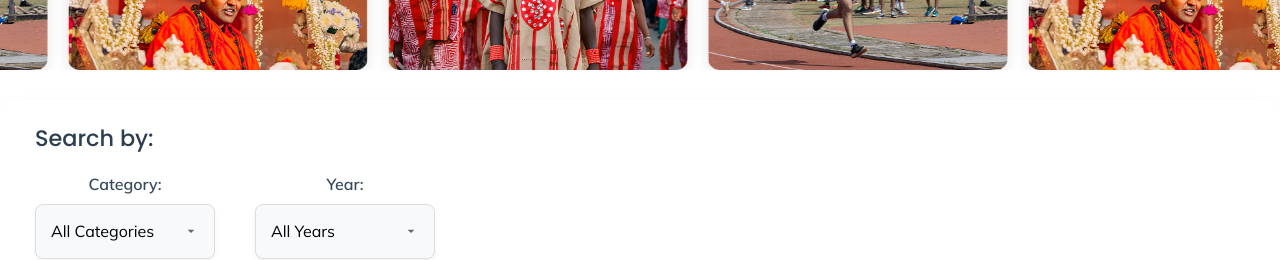
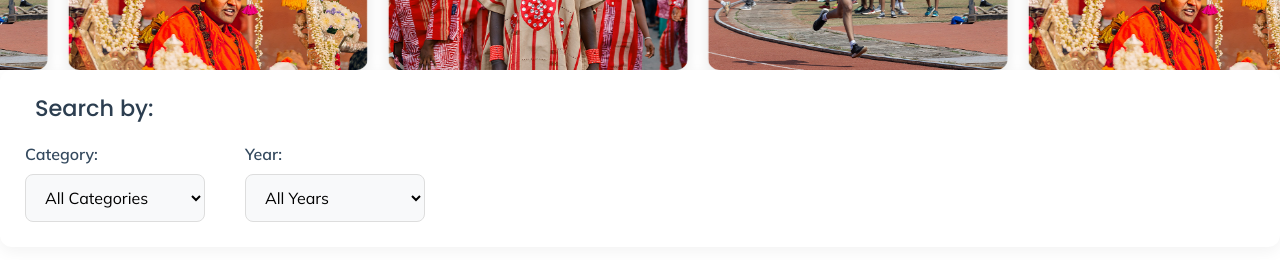
Before and after one commit to rhose1234/CampusConnect, a React (Vite) app: page /gallery in a window 1280 px wide. Shown: the part 560-820 px from the top of the page. Built offline with nearby package versions, Linux system fonts and the light colour scheme.

Commit message:
fixed::filter section classname overriding

```diff
--- a/src/Pages/Gallery.css
+++ b/src/Pages/Gallery.css
@@ -93,7 +93,7 @@
 } */
 
 
-.filter-section {
+.filter-sec {
   background-color: white;
   border-radius: 12px;
   padding: 25px;
@@ -120,18 +120,18 @@
   gap: 20px;
 }
 
-.filter-item {
+.filter-items {
   flex: 0 1 200px;
 }
 
-.filter-item label {
+.filter-items label {
   display: block;
   margin-bottom: 8px;
   font-weight: 600;
   color: #34495e;
 }
 
-.filter-item select {
+.filter-items select {
   width: 100%;
   max-width: 180px;
   padding: 12px 15px;
@@ -143,7 +143,7 @@
   transition: all 0.3s;
 }
 
-.filter-item select:focus {
+.filter-items select:focus {
   outline: none;
   border-color: #3498db;
   box-shadow: 0 0 0 2px rgba(52, 152, 219, 0.2);
--- a/src/Pages/Gallery.jsx
+++ b/src/Pages/Gallery.jsx
@@ -88,12 +88,12 @@ const GalleryPage = () => {
       </section>
 
 
-      <section className="filter-section">
+      <section className="filter-sec">
         <h2 className="filter-title">
           <i className="fas fa-filter"></i> Search by:
         </h2>
         <div className="filter-controls">
-          <div className="filter-item">
+          <div className="filter-items">
             <label>Category:</label>
             <select
               value={selectedCategory}
@@ -107,7 +107,7 @@ const GalleryPage = () => {
             </select>
           </div>
 
-          <div className="filter-item">
+          <div className="filter-items">
             <label>Year:</label>
             <select
               value={selectedYear}
```
Also changed, not shown: src/Components/FilterSection.css (line endings or trailing spaces), src/Components/FilterSection.jsx (line endings or trailing spaces).
